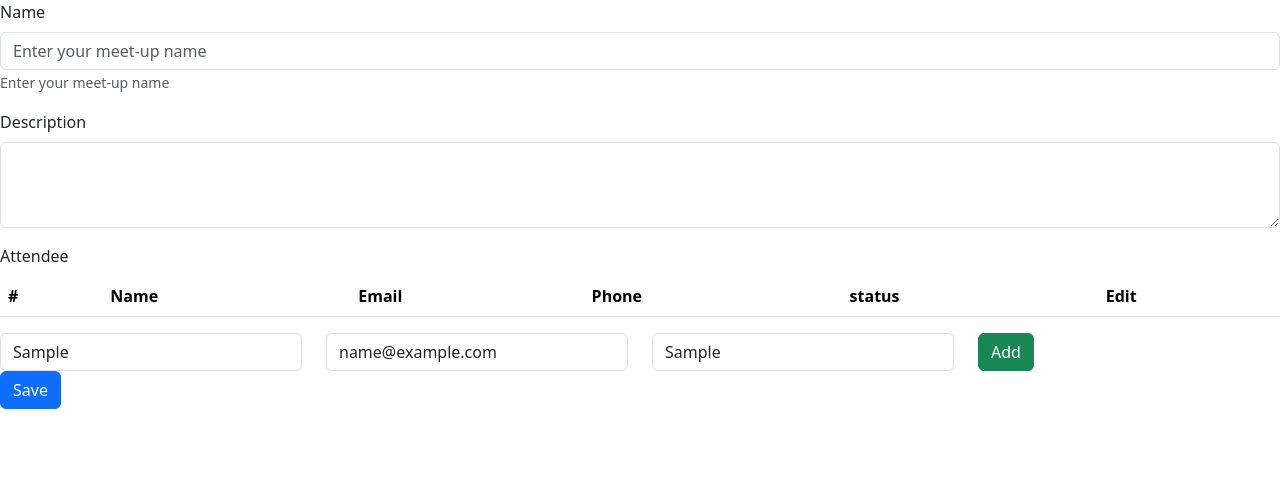
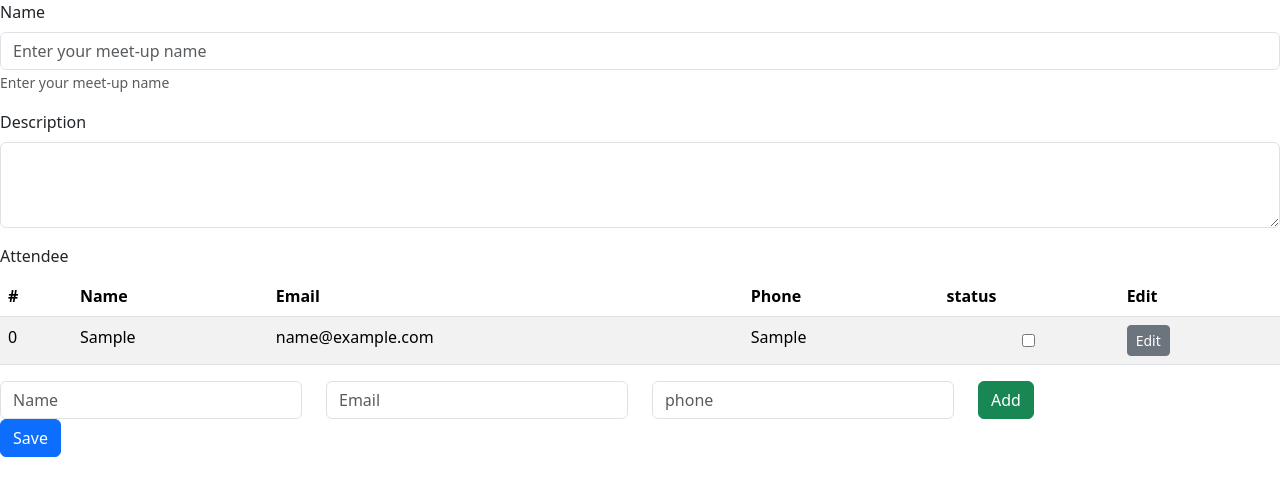
Before and after one commit to haebin-lee/pass-frontend, a React (Create React App) app: page /create-space in a window 1280 px wide. Both pictures are taken after typing "Sample", "name@example.com", "Sample" into the empty fields and a click on the button "Add". Shown: the top 496 px of the page. Built offline with nearby package versions, Linux system fonts and the light colour scheme.

Commit message:
add Attendees in a meeting

```diff
--- a/src/components/CreateMeetingForm.js
+++ b/src/components/CreateMeetingForm.js
@@ -1,6 +1,6 @@
 import React, { Component } from "react";
-import { Button, Form, Row, Col, Table, Container } from "react-bootstrap";
-import { createMeeting } from "../services/api";
+import { Button, Form, Row, Col, Table } from "react-bootstrap";
+import { createMeeting, addAttendees } from "../services/api";
 import styles from "../assets/css/CreateSpaceForm.module.css";
 
 class CreateMeetingForm extends Component {
@@ -10,6 +10,11 @@ class CreateMeetingForm extends Component {
       name: "",
       description: "",
       attendees: [],
+
+      attendeeId: 0,
+      attendeeName: "",
+      attendeeEmail: "",
+      attendeePhone: "",
     };
   }
 
@@ -20,11 +25,16 @@ class CreateMeetingForm extends Component {
   };
 
   handleSubmit = (event) => {
-    const { name, description } = this.state;
-    console.log("submit", name, description);
+    event.preventDefault();
+    const { name, description, attendees } = this.state;
     createMeeting(name, description)
-      .then((response) => {
-        console.log("response", response);
+      .then((res) => {
+        console.log("add meeting", res);
+        console.log(res.data.id, attendees)
+        addAttendees(res.data.id, attendees).then((res2)=> {
+          console.log('add attendees', res2)
+        })
+
       })
       .catch((error) => {
         console.log("handleSubmit error", error);
@@ -32,16 +42,35 @@ class CreateMeetingForm extends Component {
   };
 
   handleAttendeeAdd = (event) => {
-    console.log(event)
+    const { attendeeId, attendeeName, attendeeEmail, attendeePhone } = this.state;
+    if (attendeeName && attendeeEmail && attendeePhone) {
+      const newAttendee = {
+        id: attendeeId,
+        name: attendeeName,
+        email: attendeeEmail,
+        phone: attendeePhone,
+      }
+
+      // Add the new attendee to the attendees array
+      this.setState((prevState) => ({
+        attendees: [...prevState.attendees, newAttendee],
+        attendeeId: attendeeId + 1,
+        attendeeName: '',
+        attendeeEmail: '',
+        attendeePhone: '',
+      }))
+    }
   }
 
-  handleAttendeeChange = (event) => {
-    console.log(event.target.value)
-  }
+  handleAttendeeChange = (e) => {
+    this.setState({
+      [e.target.name]: e.target.value,
+    });
+  };
 
   render() {
     console.log("rendering");
-    const { name, description, attendees} = this.state;
+    const { name, description, attendees } = this.state;
 
     return (
       <div className={styles.container}>
@@ -91,17 +120,33 @@ class CreateMeetingForm extends Component {
           <Form.Group>
             <Row>
               <Col>
-                <Form.Control placeholder="Name"
-                  />
+                <Form.Control
+                  name="attendeeName"
+                  placeholder="Name"
+                  value={this.state.attendeeName}
+                  onChange={this.handleAttendeeChange}
+                />
               </Col>
               <Col>
-                <Form.Control placeholder="Email" />
+                <Form.Control
+                  name="attendeeEmail"
+                  placeholder="Email"
+                  value={this.state.attendeeEmail}
+                  onChange={this.handleAttendeeChange}
+                />
               </Col>
               <Col>
-                <Form.Control placeholder="phone" />
+                <Form.Control
+                  name="attendeePhone"
+                  placeholder="phone"
+                  value={this.state.attendeePhone}
+                  onChange={this.handleAttendeeChange}
+                />
               </Col>
               <Col>
-                <Button variant="success">Add</Button>
+                <Button variant="success" onClick={this.handleAttendeeAdd}>
+                  Add
+                </Button>
               </Col>
             </Row>
           </Form.Group>
@@ -118,7 +163,7 @@ function Attendees({ attendees }) {
   return (
     <>
       {attendees.map((attendee) => (
-        <tr>
+        <tr key={attendee.id}>
           <td>{attendee.id}</td>
           <td>{attendee.name}</td>
           <td>{attendee.email}</td>
--- a/src/services/api.js
+++ b/src/services/api.js
@@ -14,3 +14,7 @@ export const createMeeting = (name, description) => {
 export const findMeetings = () => {
     return api.get('/meetings');
 }
+
+export const addAttendees = (meeting_id, data) => {
+  return api.post('/meetings/' + Number(meeting_id) + '/attendees', data);
+}
```
